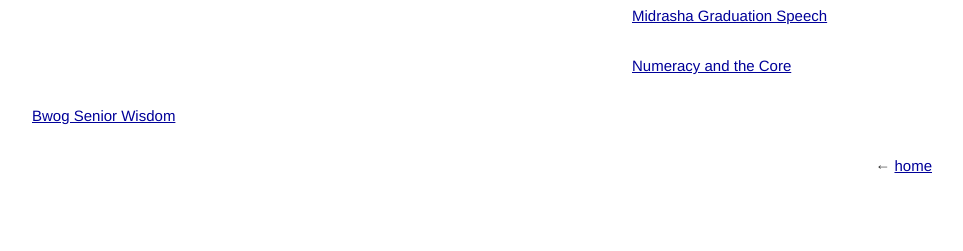
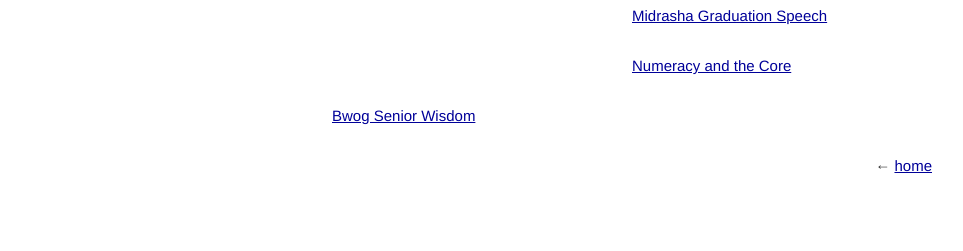
Before and after one commit to jacobandreas/writing, a Jekyll site: the page built from index.html, in a window 1280 px wide. Shown: the part 2265-2516 px from the top of the page, without its empty margins (43-1006 px from the left). Built offline with Jekyll 4.4.1, drawn with Linux system fonts in a browser that asks for light colours; nearby versions of some CDN libraries.

Commit message:
cu journals

```diff
--- a/_layouts/index.html
+++ b/_layouts/index.html
@@ -40,7 +40,7 @@
         float: left;
       }
 
-      .churchill, .berkeley {
+      .columbia, .churchill, .berkeley {
         margin-left: 20em;
       }
 
```
